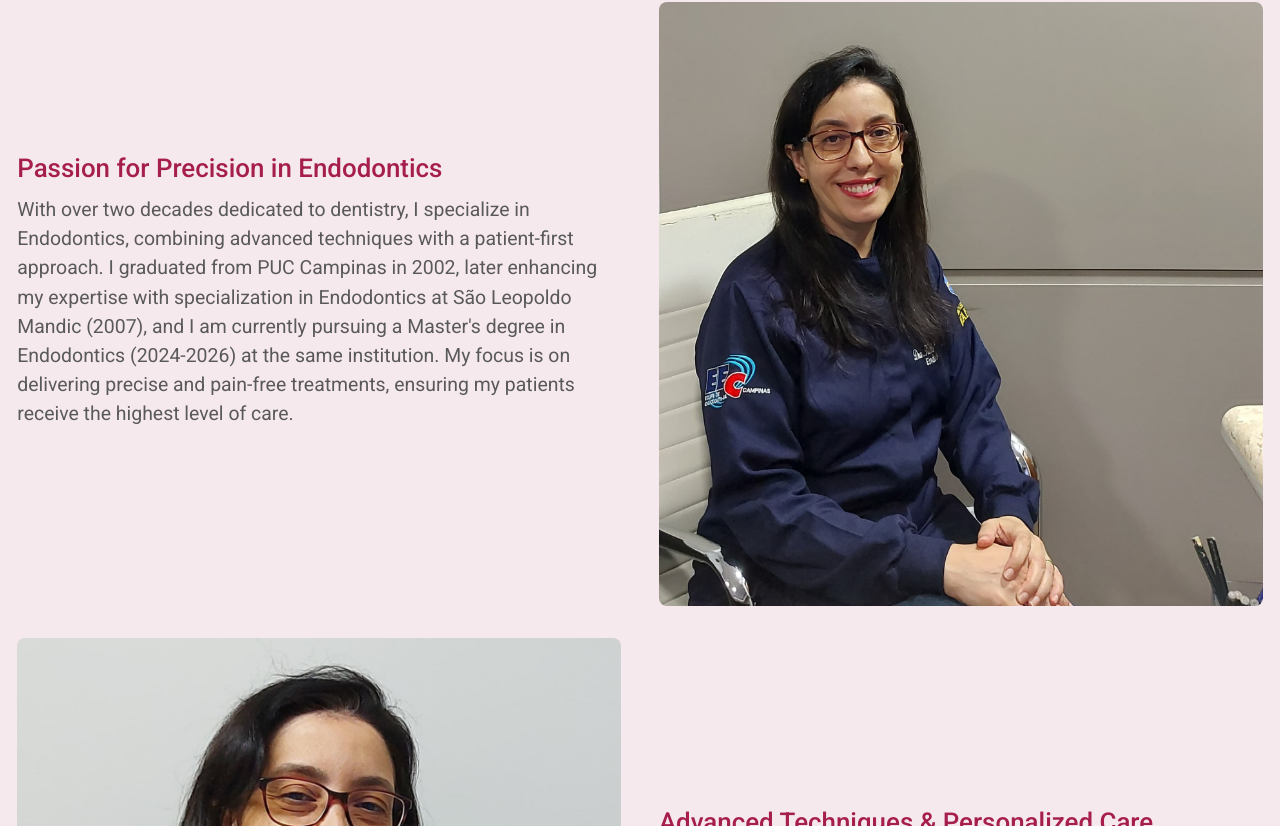
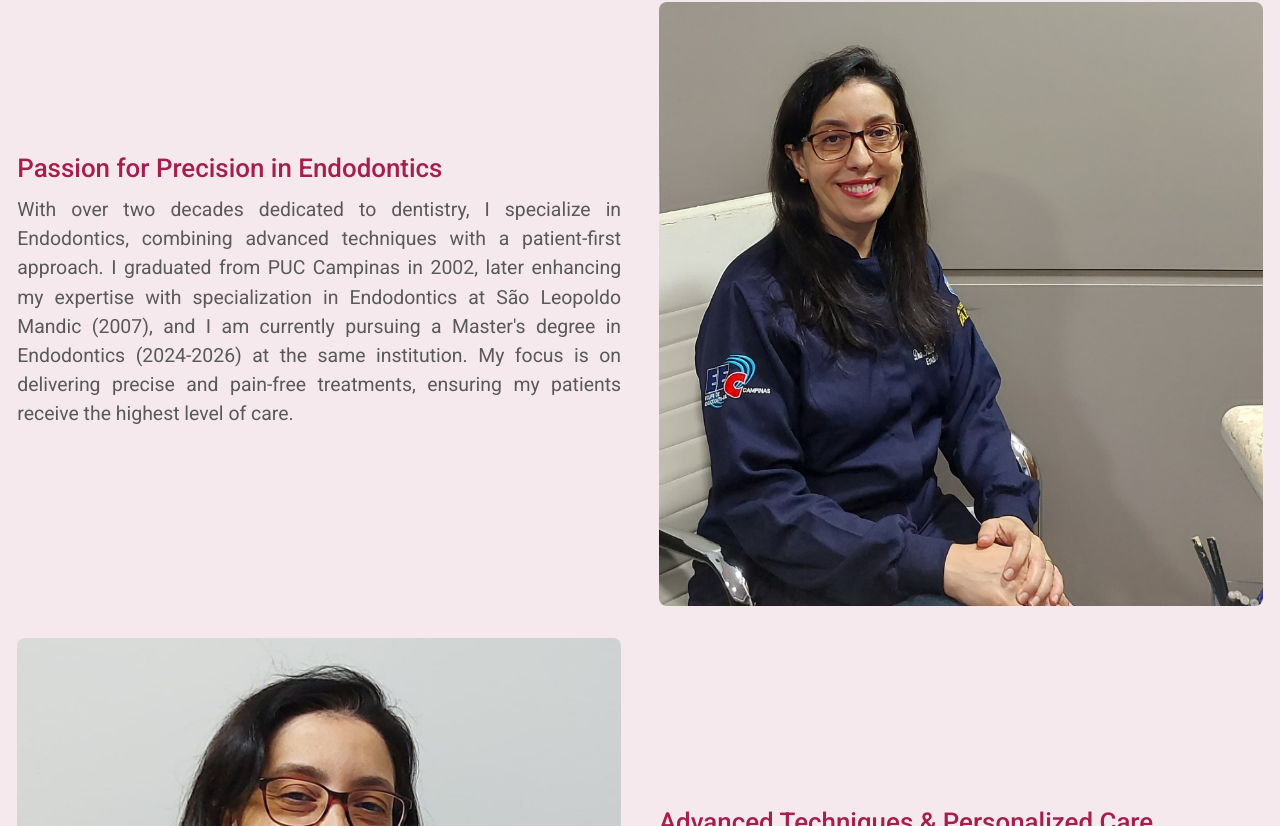
Before and after one commit to meierrene/KatiasPortfolio, a React (Vite) app: page / in a window 1280 px wide. Shown: the part 874-1700 px from the top of the page. Built offline with nearby package versions, Linux system fonts and the light colour scheme.

Commit message:
text edited

```diff
--- a/src/components/main/AboutMe.css
+++ b/src/components/main/AboutMe.css
@@ -21,6 +21,7 @@
 
 .text {
   flex: 1;
+  text-align: justify;
 }
 
 .image-about-me {
--- a/src/components/main/CTA.jsx
+++ b/src/components/main/CTA.jsx
@@ -16,8 +16,6 @@ function CTA() {
     const body = encodeURIComponent(
       content.current.value.replace(/\n/g, "%0D%0A")
     );
-    //mailto:contato@katiadiniz.com.br?subject=Test&body=Another%20test!%0D%0ATest!
-
     window.open(`mailto:${ctaEmailData}?subject=${subject}&body=${body}`);
 
     title.current.value = "";
```
